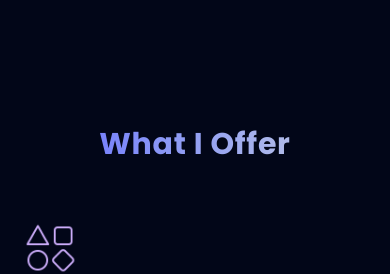
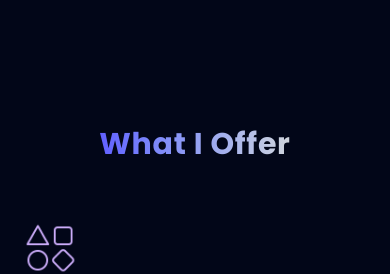
Before and after one commit to toushif468/portfolio, a Next.js app: page / in a window 390 px wide. Shown: the part 774-1048 px from the top of the page. Built offline with nearby package versions, Linux system fonts and the light colour scheme.

Commit message:
feat: updated MobileNav

```diff
--- a/src/components/general/Header.tsx
+++ b/src/components/general/Header.tsx
@@ -8,7 +8,7 @@ export default function Header({ title, as: Tag = "h1" }: HeaderProps) {
         h2: "text-2xl md:text-3xl"
     }
     return (
-        <div className="py-14 md:py-20">
+        <div className="py-14 md:py-20 flex justify-center">
             <Tag className={`font-bold tracking-wide text-transparent bg-clip-text bg-linear-to-r from-indigo-500 to-gray-300 ${sizeClass[Tag]} text-center`}>
                 {title}
             </Tag>
--- a/src/components/general/navbar/MobileNav.tsx
+++ b/src/components/general/navbar/MobileNav.tsx
@@ -1,4 +1,6 @@
 // import React from 'react'
+import { LuDownload } from 'react-icons/lu';
+import LinkButton from '../LinkButton';
 import { navLinks } from './Navbar';
 import Link from 'next/link'
 
@@ -27,6 +29,14 @@ export default function MobileNav({ navOpen }: MobileNavProps) {
                     })
                 }
 
+                <LinkButton
+                    href='/documents/My CV.pdf'
+                    text='Download CV'
+                    download
+                    icon={LuDownload}
+                    iconPosition='left'
+                />
+
             </ul>
         </>
     )
```
